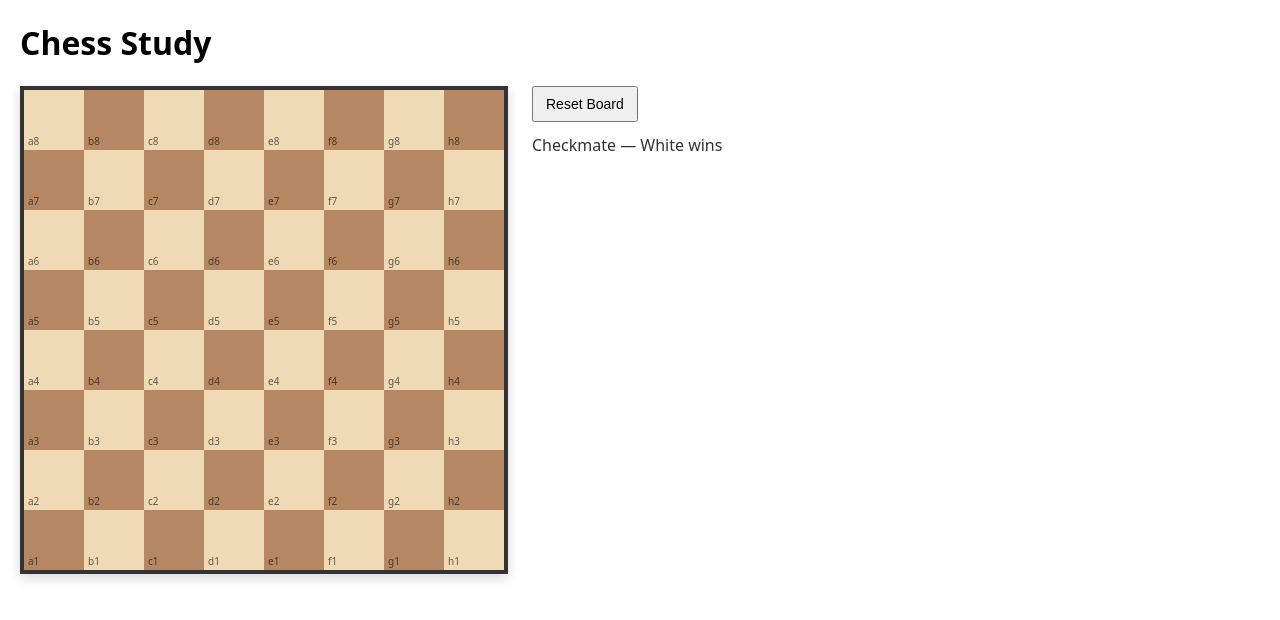
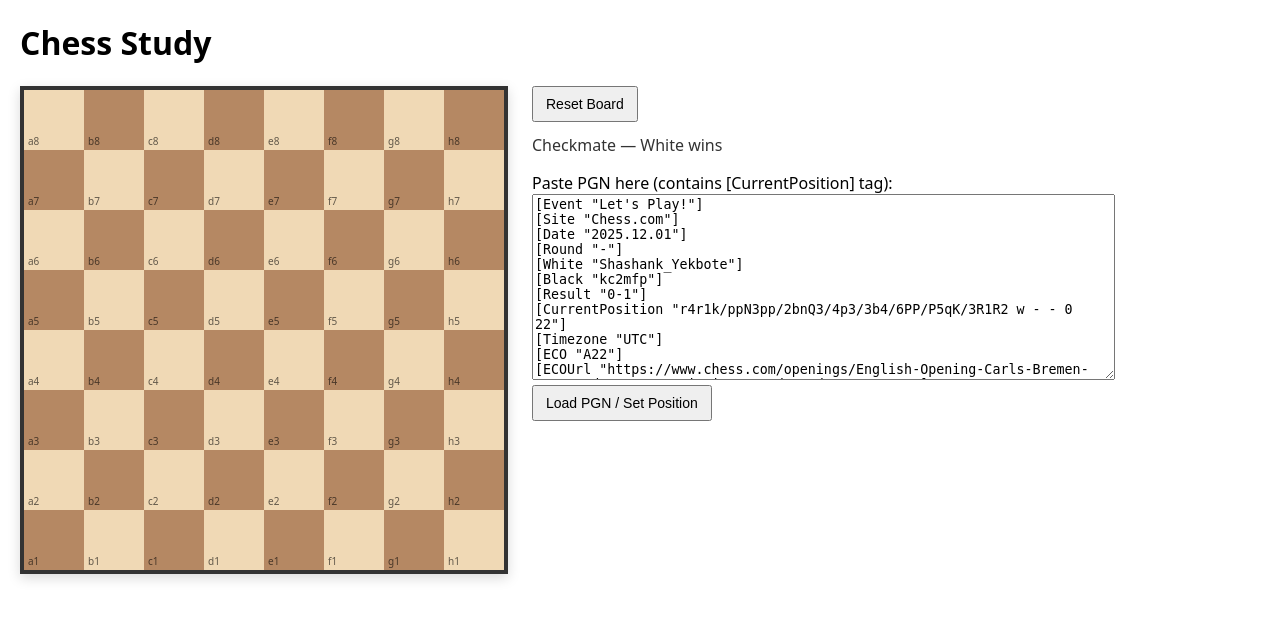
Before and after one commit to kc2mfp/chess_study, a Flask app: page / in a window 1280 px wide. Shown: the top 620 px of the page. Run offline with Flask 2, Linux system fonts and the light colour scheme; some libraries are stand-ins or nearby versions.

Commit message:
updating to include reading position

```diff
--- a/static/js/board.js
+++ b/static/js/board.js
@@ -4,6 +4,10 @@
   const boardEl = document.getElementById('board');
   const statusEl = document.getElementById('status');
   const resetBtn = document.getElementById('resetBtn');
+
+  // new elements for PGN input
+  const pgnInput = document.getElementById('pgnInput');
+  const loadPgnBtn = document.getElementById('loadPgnBtn');
 
   // chess.js game state
   const game = new Chess();
@@ -183,6 +187,133 @@
     setTimeout(() => el.style.outline = orig, 300);
   }
 
+  // parse PGN text and attempt to find a [CurrentPosition "FEN"] tag
+  function extractFENFromPGN(pgnText) {
+    if (!pgnText) return null;
+    // simple regex to capture CurrentPosition tag value or FEN-like tag
+    const reTag = /\[CurrentPosition\s+"([^"]+)"\]/i;
+    const m = pgnText.match(reTag);
+    if (m && m[1]) return m[1].trim();
+
+    // fallback: try to find a FEN line directly (6 space-separated fields)
+    const fenLike = pgnText.split(/\r?\n/).map(l => l.trim()).find(l => {
+      // a FEN contains slashes and spaces and has 6 space-separated parts
+      return l.indexOf('/') !== -1 && l.split(/\s+/).length >= 6;
+    });
+    if (fenLike) return fenLike;
+    return null;
+  }
+
+  // parse moves section from PGN text (remove tags/comments/NAGs and return SAN move tokens)
+  function extractMovesFromPGN(pgnText) {
+    if (!pgnText) return [];
+    // remove tag pairs [ ... ]
+    let body = pgnText.replace(/\[.*?\]\r?\n?/gs, ' ');
+    // remove brace comments { ... }
+    body = body.replace(/\{[^}]*\}/g, ' ');
+    // remove parenthesis variations (e.g. alternate lines)
+    body = body.replace(/\([^)]*\)/g, ' ');
+    // remove NAGs like $4
+    body = body.replace(/\$\d+/g, ' ');
+    // remove move numbers like 1. or 1... (numbers followed by dots)
+    body = body.replace(/\d+\.{1,3}/g, ' ');
+    // remove results and stray asterisks
+    body = body.replace(/1-0|0-1|1\/2-1\/2|\*/g, ' ');
+    // collapse whitespace
+    const tokens = body.split(/[\s\n\r]+/).map(t => t.trim()).filter(Boolean);
+
+    const cleaned = [];
+    tokens.forEach(tok => {
+      // strip trailing annotation chars like + # ! ? =
+      let t = tok.replace(/[!?+#=]+$/g, '');
+      // ignore purely numeric tokens or tokens that look like move remnants (eg "..." or ".")
+      if (/^\d+$/.test(t)) return;
+      // ignore tokens that are unlikely moves (contain '=' only or weird chars)
+      if (!/[a-zA-Z0-9O]/.test(t)) return;
+      cleaned.push(t);
+    });
+
+    return cleaned;
+  }
+
+  // Load PGN / Set position button handler
+  if (loadPgnBtn) {
+    loadPgnBtn.addEventListener('click', () => {
+      const pgnText = pgnInput ? pgnInput.value : '';
+
+      // First: try to extract and play the move list from the PGN
+      const moves = extractMovesFromPGN(pgnText);
+      if (moves && moves.length > 0) {
+        game.reset();
+        let failed = false;
+        for (const san of moves) {
+          // try several ways to apply the SAN move
+          let mv = null;
+          try {
+            // try passing the SAN string directly
+            mv = game.move(san);
+          } catch (e) {
+            mv = null;
+          }
+          if (mv === null && typeof game.move === 'function') {
+            try {
+              mv = game.move({ san: san });
+            } catch (e) {
+              mv = null;
+            }
+          }
+          if (mv === null) {
+            // failed to apply this SAN — abort and fall back to FEN approach below
+            failed = true;
+            break;
+          }
+        }
+        if (!failed) {
+          clearHighlights();
+          renderPieces();
+          return;
+        }
+        // if failed, fall through to try CurrentPosition FEN
+      }
+
+      // Fallback: try to extract a FEN from [CurrentPosition] tag or a FEN-like line
+      const fen = extractFENFromPGN(pgnText);
+      if (!fen) {
+        alert('No moves or [CurrentPosition] FEN found in PGN text.');
+        return;
+      }
+
+      // Try to load FEN into chess.js. It expects standard FEN string
+      const ok = game.load(fen);
+      if (!ok) {
+        // maybe the extracted value omitted trailing fields — try to append defaults for missing parts
+        const parts = fen.split(/\s+/);
+        if (parts.length === 1) {
+          // only piece placement present — append default: w - - 0 1
+          const withDefaults = fen + ' w - - 0 1';
+          if (!game.load(withDefaults)) {
+            alert('Failed to load FEN from PGN.');
+            return;
+          }
+        } else if (parts.length === 2) {
+          // piece + side
+          const withDefaults = fen + ' - - 0 1';
+          if (!game.load(withDefaults)) { alert('Failed to load FEN from PGN.'); return; }
+        } else if (parts.length === 4) {
+          // missing halfmove/fullmove
+          const withDefaults = fen + ' 0 1';
+          if (!game.load(withDefaults)) { alert('Failed to load FEN from PGN.'); return; }
+        } else {
+          alert('Failed to load FEN from PGN.');
+          return;
+        }
+      }
+
+      clearHighlights();
+      renderPieces();
+    });
+  }
+
   // reset control
   resetBtn.addEventListener('click', () => {
     game.reset();
--- a/templates/index.html
+++ b/templates/index.html
@@ -13,6 +13,46 @@
     <div id="controls">
       <button id="resetBtn">Reset Board</button>
       <p id="status"></p>
+
+      <!-- PGN input area -->
+      <label for="pgnInput">Paste PGN here (contains [CurrentPosition] tag):</label>
+      <textarea id="pgnInput" rows="12" cols="70">[Event "Let's Play!"]
+[Site "Chess.com"]
+[Date "2025.12.01"]
+[Round "-"]
+[White "Shashank_Yekbote"]
+[Black "kc2mfp"]
+[Result "0-1"]
+[CurrentPosition "r4r1k/ppN3pp/2bnQ3/4p3/3b4/6PP/P5qK/3R1R2 w - - 0 22"]
+[Timezone "UTC"]
+[ECO "A22"]
+[ECOUrl "https://www.chess.com/openings/English-Opening-Carls-Bremen-Reversed-Dragon-Variation-4.cxd5-Nxd5-5.Bg2-Be6"]
+[UTCDate "2025.12.01"]
+[UTCTime "15:18:56"]
+[WhiteElo "819"]
+[BlackElo "990"]
+[TimeControl "1/86400"]
+[Termination "kc2mfp won by checkmate"]
+[StartTime "15:18:56"]
+[EndDate "2025.12.10"]
+[EndTime "15:32:24"]
+[Link "https://www.chess.com/analysis/game/daily/896861665/analysis?move=9"]
+[WhiteUrl "https://images.chesscomfiles.com/uploads/v1/user/455873918.f48ec8c7.50x50o.14b7d39172a5.jpg"]
+[WhiteCountry "69"]
+[WhiteTitle ""]
+[BlackUrl "https://images.chesscomfiles.com/uploads/v1/user/105188194.2ff19563.50x50o.1a1e58269dcd.jpeg"]
+[BlackCountry "2"]
+[BlackTitle ""]
+
+1. c4 e5 2. Nc3 Nf6 3. g3 d5 4. cxd5 Nxd5 5. Bg2 Be6 6. Nxd5 Bxd5 7. e4 Bc6 8.
+d3 Bc5 9. Ne2 Nd7 10. O-O O-O 11. h3 f5 $4 12. Kh2 $9 fxe4 13. dxe4 Bxf2 14. Qb3+
+Kh8 15. Bd2 $6 Nc5 16. Qc4 $2 Qxd2 $1 17. Rad1 Qxb2 18. Nc3 Bd4 19. Nd5 Nxe4 20.
+Nxc7 $6 Nd6 $6 21. Qe6 $2 Qxg2# $1 0-1</textarea>
+      <div>
+        <button id="loadPgnBtn">Load PGN / Set Position</button>
+      </div>
+      <!-- end PGN input area -->
+
     </div>
   </div>
 
```
